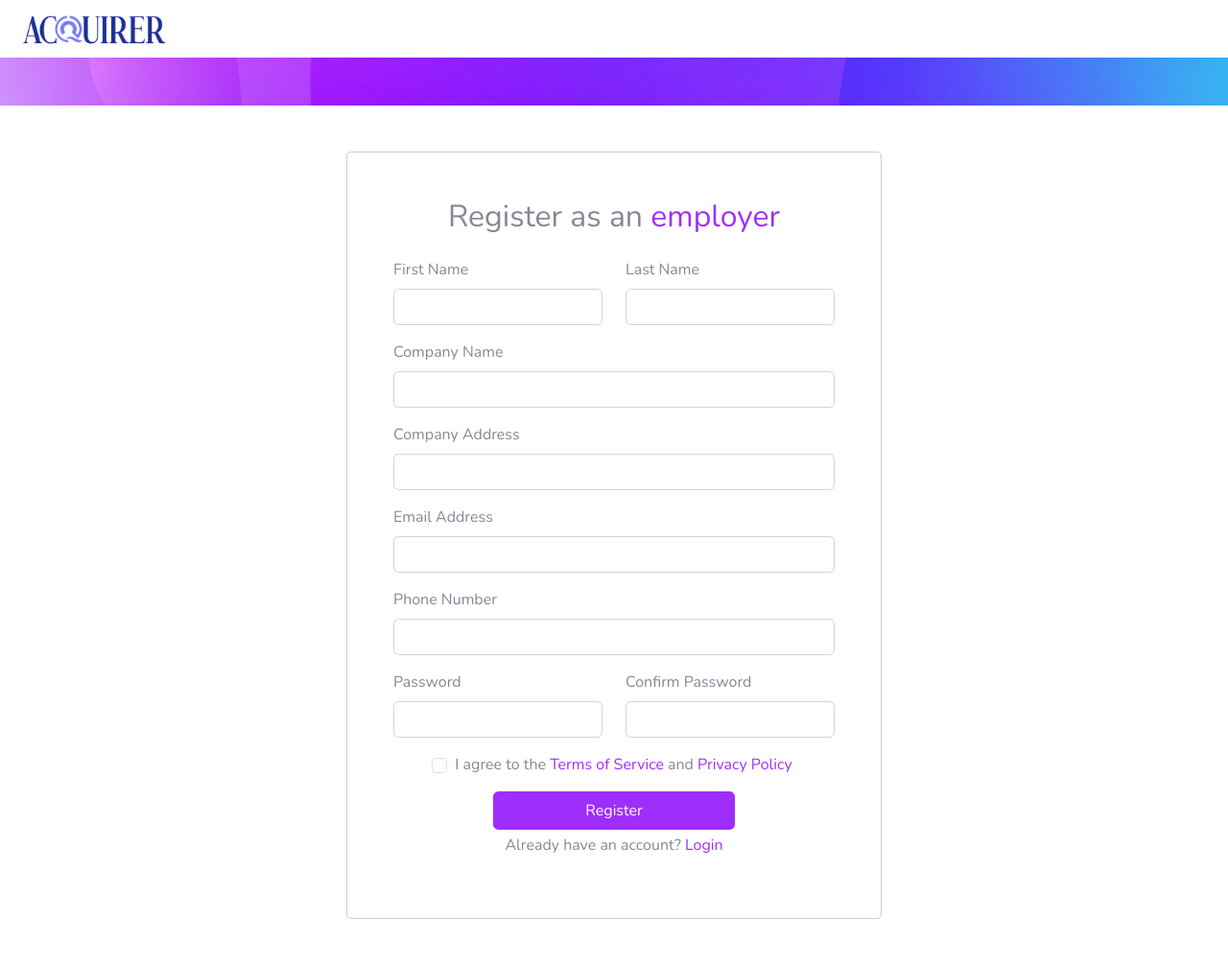
After one commit to Thrifties/Job-Website-Django, a Django app: page /register in a window 1280 px wide. The commit adds this page. Shown: the whole page at 96% size. Run offline with Django 4.2, Linux system fonts and the light colour scheme; some libraries are stand-ins or nearby versions.

```diff
--- a/job_website/employer/models.py
+++ b/job_website/employer/models.py
@@ -5,7 +5,8 @@ from django.db import models
 
 class Details(models.Model):
 
-    name = models.CharField(max_length=50, default="")
+    first_name = models.CharField(max_length=50, default="")
+    last_name = models.CharField(max_length=50, default="")
     company = models.CharField(max_length=50, default="")
     address = models.CharField(max_length=100, default="")
     email = models.EmailField(max_length=50, default="")
--- a/job_website/employer/static/css/company_profile.css
+++ b/job_website/employer/static/css/company_profile.css
@@ -12,6 +12,7 @@
     color: white;
     padding: 5px 5px 5px 10px;
 }
+
 
 
 
--- /dev/null
+++ b/job_website/employer/static/css/register.css
@@ -0,0 +1,51 @@
+:root {
+    --primary: #1e2f96;
+    --secondary: #9f2efd;
+    --tertiary: #d86dfc;
+    --accent: #4371f6;
+    --dark: #7146fd;
+}
+
+* {
+    margin: 0;
+    padding: 0;
+    box-sizing: border-box;
+}
+
+.logo {
+    height: 60px;
+}
+
+.banner {
+    /* background: linear-gradient(0deg, rgba(18, 81, 40, 0.7), rgba(18, 81, 40, 0.7)), url('./img/BSU FRONT 2.jpg'); */
+    background: url('/static/resources/banner.png');
+    background-repeat: no-repeat;
+    background-position: center;
+    background-size: cover;
+    position: relative;
+    width: 100%;
+    height: 50px;
+  }
+
+#formContainer {
+    width: 80vw;
+    border: solid 1px #ccc;
+    border-radius: 5px;
+    padding: 3em;
+    margin-bottom: 3em;
+}
+
+#formContainer button {
+    padding: .5em 6em;
+    background: var(--secondary);
+    border: none;
+}
+
+#formContainer button:hover {
+    background: var(--dark);
+    cursor: pointer;
+}
+
+#formContainer span {
+    color: var(--secondary)
+}
--- a/job_website/employer/templates/company_profile.html
+++ b/job_website/employer/templates/company_profile.html
@@ -48,6 +48,7 @@
                                     <p class="small mb-4"> <i class="fas fa-map-marker-alt mr-2"></i>Philippines</p>
                                 </div>
                             </div>
+
                         </div>
                         <div class="bg-light p-4 d-flex justify-content-end text-center">
                             <ul class="list-inline mb-0">
--- /dev/null
+++ b/job_website/employer/templates/register.html
@@ -0,0 +1,90 @@
+{% load static %}
+<!DOCTYPE html>
+<html lang="en">
+
+    <head>
+        <meta charset="UTF-8" />
+        <meta name="viewport" content="width=device-width, initial-scale=1.0" />
+        <meta name="viewport" content="width=device-width, initial-scale=1, shrink-to-fit=no">
+        <meta name="description" content="">
+        <meta name="author" content="">
+        <link href="{% static 'css/register.css' %}" rel="stylesheet" />
+
+        <title>{{title}}</title>
+
+        <!-- Custom fonts for this template -->
+        {% include 'includes/header-cdn.html' %}
+
+    </head>
+
+    <body>
+
+        <navbar class="register-navbar">
+            <img src="{% static 'resources/aq3.png' %}" alt="logo" class="logo" />
+            <div class="banner"></div>
+        </navbar>
+
+        <div class="container mt-5">
+            <div class="row justify-content-center">
+                <div class="col-md-6" id="formContainer">
+                    <h2 class="mb-4 text-center" id="registration-heading">Register as an <span>employer</span></h2>
+                    <form class="align-items-center justify-content-center" action="{% url 'add_employer' %}" method="post">
+                        {% csrf_token %}
+                        <div class="row">
+                            <div class="col-md-6 mb-3">
+                                <label for="first_name" class="form-label">First Name</label>
+                                <input type="text" class="form-control" id="first_name" name="first_name" required>
+                            </div>
+                            <div class="col-md-6 mb-3">
+                                <label for="last_name" class="form-label">Last Name</label>
+                                <input type="text" class="form-control" id="last_name" name="last_name" required>
+                            </div>
+                        </div>
+
+                        <div class="mb-3">
+                            <label for="company" class="form-label">Company Name</label>
+                            <input type="text" class="form-control" id="company" name="company" required>
+                        </div>
+                        <div class="mb-3">
+                            <label for="company_address" class="form-label">Company Address</label>
+                            <input type="text" class="form-control" id="company_address" name="company_address" required>
+                        </div>
+                        <div class="mb-3">
+                            <label for="email" class="form-label">Email Address</label>
+                            <input type="email" class="form-control" id="email" name="email" required>
+                        </div>
+                        <div class="mb-3">
+                            <label for="phone" class="form-label">Phone Number</label>
+                            <input type="tel" class="form-control" id="phone" name="phone" required>
+                        </div>
+                        <div class="row">
+                            <div class="col-md-6 mb-3">
+                                <label for="password" class="form-label">Password</label>
+                                <input type="password" class="form-control" id="password" name="password" required>
+                            </div>
+                            <div class="col-md-6 mb-3">
+                                <label for="confirmPassword" class="form-label">Confirm Password</label>
+                                <input type="password" class="form-control" id="confirmPassword" name="confirmPassword">
+                            </div>
+                        </div>
+                        <div class="form-check mb-3 text-center">
+                            <input type="checkbox" class="form-check-input" id="termsCheck" name="termsCheck" required>
+                            <label class="form-check-label" for="termsCheck">I agree to the <span>Terms of Service</span> and <span>Privacy Policy</span></label>
+                        </div>
+                        <div class="text-center">
+                            <button type="submit" class="btn btn-primary">Register</button>
+                        </div>
+                        <div class="text-center mt-1">
+                            <p>Already have an account? <a href="#"><span>Login</span></a></p>
+                        </div>
+                    </form>
+                </div>
+            </div>
+        </div>
+
+
+        {% include 'includes/js-cdn.html' %}
+
+    </body>
+
+</html>
--- a/job_website/employer/urls.py
+++ b/job_website/employer/urls.py
@@ -5,5 +5,7 @@ urlpatterns = [
     path('', views.dashboard, name="dashboard"),
     path('post_job', views.post_job, name="post_job"),
     path('add_job', views.add_job, name="add_job"),
-    path('company_profile', views.company_profile, name="company_profile")
+    path('company_profile', views.company_profile, name="company_profile"),
+    path('register', views.register, name="register"),
+    path('add_employer', views.add_employer, name="add_employer")
 ]
--- a/job_website/employer/views.py
+++ b/job_website/employer/views.py
@@ -1,5 +1,5 @@
 from django.shortcuts import render, redirect
-from .models import Job
+from .models import Job, Details
 # Create your views here.
 
 
@@ -10,6 +10,46 @@ def dashboard(request):
         'title': 'Dashboard Page'
     }
     return render(request, template, context)
+
+def register(request):
+
+    template = 'register.html'
+    context = {
+        'title': 'Register Page'
+    }
+    return render(request, template, context)
+
+def add_employer(request):
+    if request.method == 'POST':
+        # Access form data directly from request.POST
+        first_name = request.POST.get('first_name')
+        last_name = request.POST.get('last_name')
+        company = request.POST.get('company')
+        address = request.POST.get('company_address')
+        email = request.POST.get('email')
+        phone = request.POST.get('phone')
+        password = request.POST.get('password')
+
+        # Create a new Job instance and save to the database
+        Details.objects.create(
+            first_name=first_name,
+            last_name=last_name,
+            company=company,
+            address=address,
+            email=email,
+            phone=phone,
+            password=password
+        )
+
+        # Redirect to a success page or do something else
+        # Adjust 'success_page' to your actual success page URL
+        return redirect('register')
+
+    context = {
+        'title': 'Register Page',
+    }
+
+    return render(request, 'register.html', context)
 
 
 def post_job(request):
```
